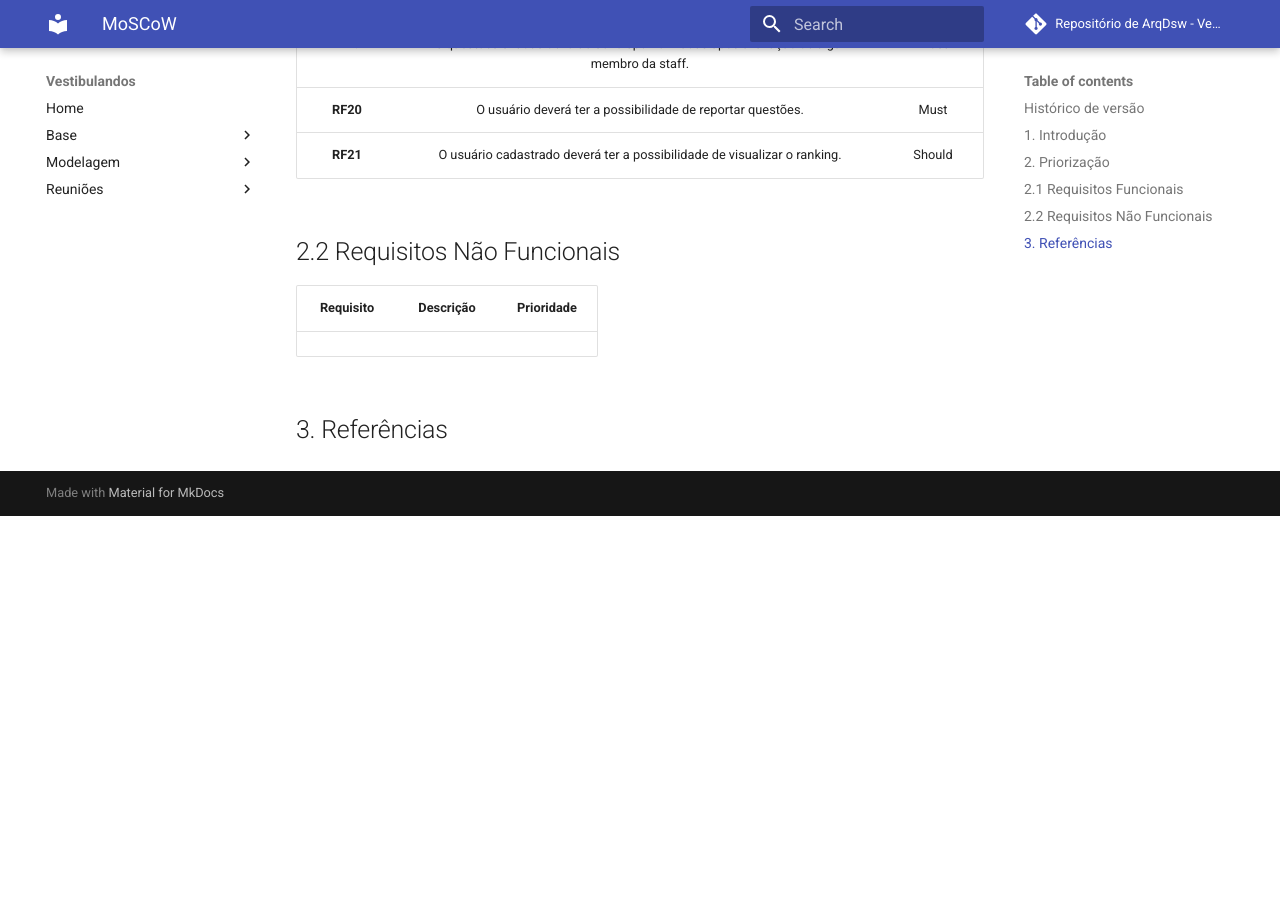
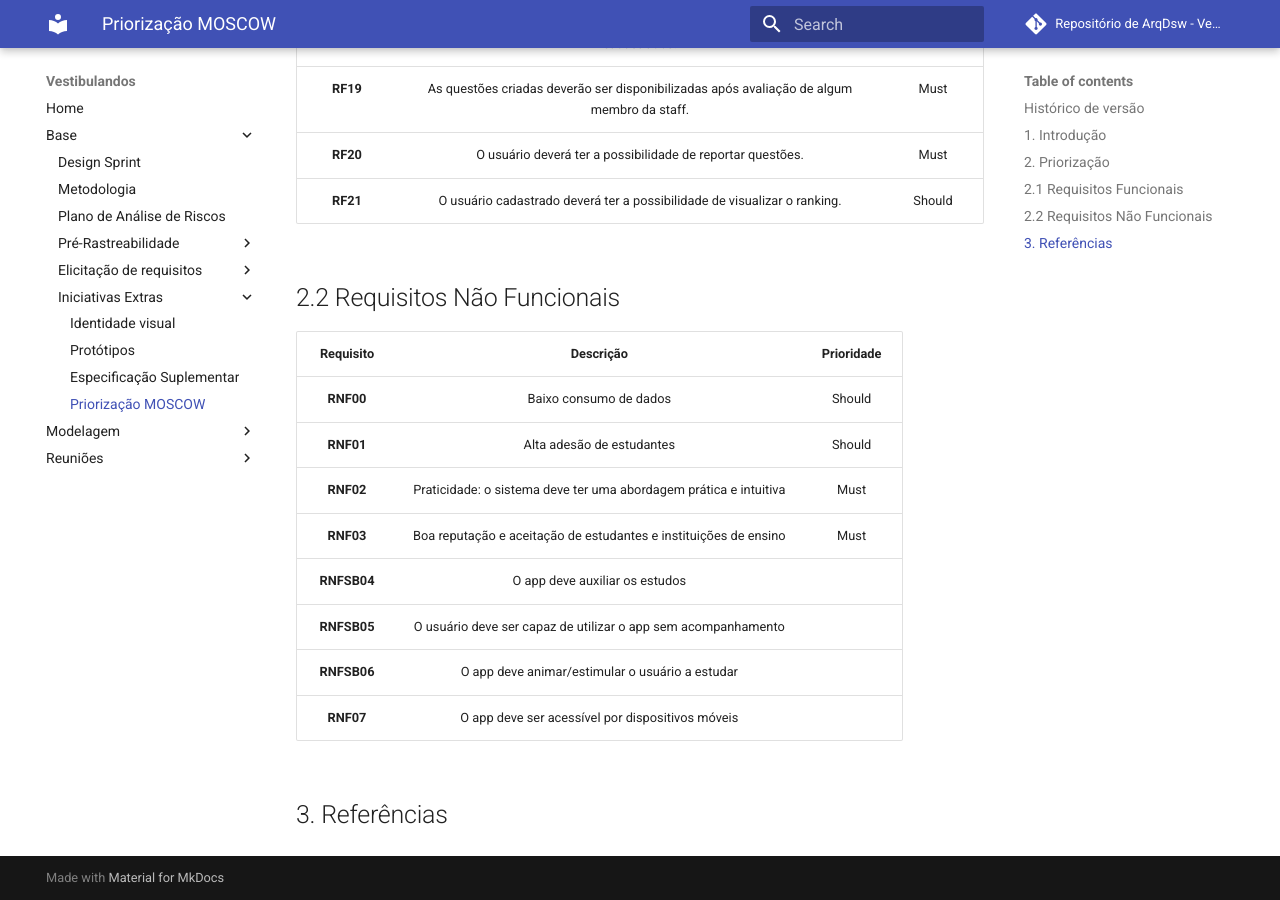
Before and after one commit to UnBArqDsw/2020.1_G4_Vestibulandos, an MkDocs documentation site: the page built from docs/base/priorizacao/moscow.md, in a window 1280 px wide and 900 px high, scrolled down 1785 px. Built offline with MkDocs 1.6.1 and Material for MkDocs 9.7.7, drawn with Linux system fonts in a browser that asks for light colours; comment, search, counter and statistics services are not loaded; before the commit the page ends 2301 px from its top, so only the background shows below that; some of the changed text lies outside the part shown.

Commit message:
Adiçao e correçao de links

```diff
--- a/docs/base/priorizacao/moscow.md
+++ b/docs/base/priorizacao/moscow.md
@@ -6,6 +6,7 @@
 | 27/09/2020| 0.1 | Criação do documento | Lucas Gomes |
 | 27/09/2020| 0.2 | Adição da prioridade dos primeiros requisitos elicitados pelo Braimstorming e Introspecção | Lucas Gomes, Guilherme Leal |
 | 28/09/2020| 0.3 | Editou a introdução | Lucas Gomes |
+| 28/09/2020| 0.4 | Revisão de prioridades e adição de RNF | Guilherme Leal |
 
 ## 1. Introdução
 MoSCoW é uma técnica de priorização com o objetivo de definir a importância dos requisitos elicitados de acordo com seu impacto na aplicação e no valor de mercado. Assim, sabendo a prioridade de cada requisito, é possível escolher a ordem em que serão implementados na aplicação. MoSCoW é um acrônimo para as prioridades possíveis nessa técnica e é dada pela seguinte ordem de prioridade:
@@ -44,6 +45,13 @@ MoSCoW é uma técnica de priorização com o objetivo de definir a importância
 ## 2.2 Requisitos Não Funcionais
 | Requisito | Descrição | Prioridade |
 | :-------: | :-------: | :--------: |
-|  |  |  |
+|**RNF00**| Baixo consumo de dados| Should |
+|**RNF01**| Alta adesão de estudantes| Should|
+|**RNF02**| Praticidade: o sistema deve ter uma abordagem prática e intuitiva|Must|
+|**RNF03**| Boa reputação e aceitação de estudantes e instituições de ensino|Must|
+|**RNFSB04**| O app deve auxiliar os estudos|
+|**RNFSB05**| O usuário deve ser capaz de utilizar o app sem acompanhamento|
+|**RNFSB06**| O app deve animar/estimular o usuário a estudar|
+|**RNF07**| O app deve ser acessível por dispositivos móveis |
 
 ## 3. Referências
--- a/mkdocs.yml
+++ b/mkdocs.yml
@@ -23,6 +23,8 @@ nav:
         - Iniciativas Extras:
             - Identidade visual: 'base/iniciativas_extras/id_visual.md'
             - Protótipos: 'base/iniciativas_extras/prototipos.md'
+            - Especificação Suplementar: 'base/iniciativas_extras/especificacao_suplementar.md'
+            - Priorização MOSCOW: 'base/priorizacao/moscow.md'
     - Modelagem:
         - Backlog: 'modelagem/backlog.md'
         - Diagramas Estáticos:
@@ -33,6 +35,7 @@ nav:
             - Diagrama de Comunicação: 'modelagem/diagrama_de_comunicacao.md'
             - Diagrama de Estados: 'modelagem/diagrama_de_estados.md'
             - Diagrama de Sequencia: 'modelagem/diagrama_de_sequencia.md'
+            - Diagrama de Atividades: 'modelagem/diagrama_de_atividades.md'
         - Lexico: 'modelagem/lexico.md'
         - Iniciativas Extras: 'modelagem/iniciativas_extras.md'
     - Reuniões:
```
Also changed, not shown: docs/base/design_sprint.md (+1 -1 lines), docs/base/iniciativas_extras/especificacao_suplementar.md (+1 -1 lines).
